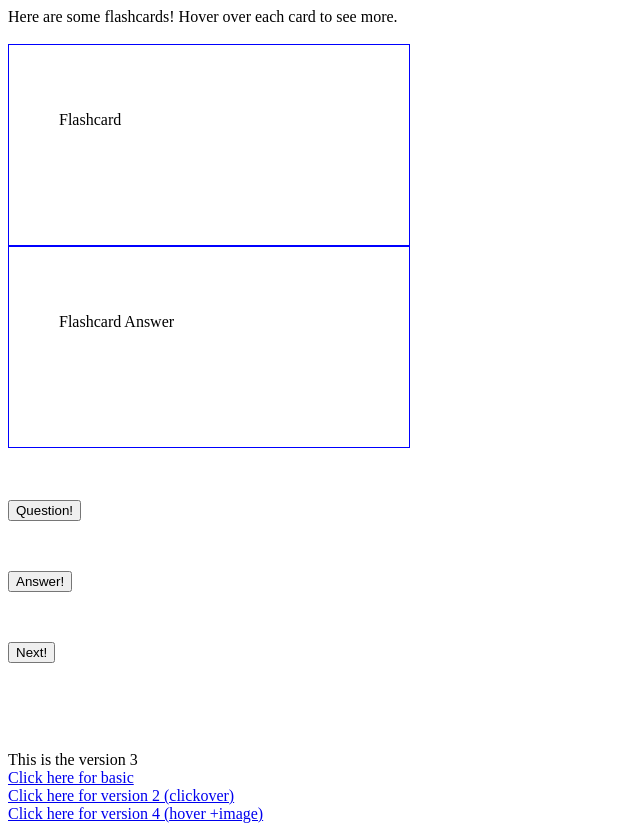
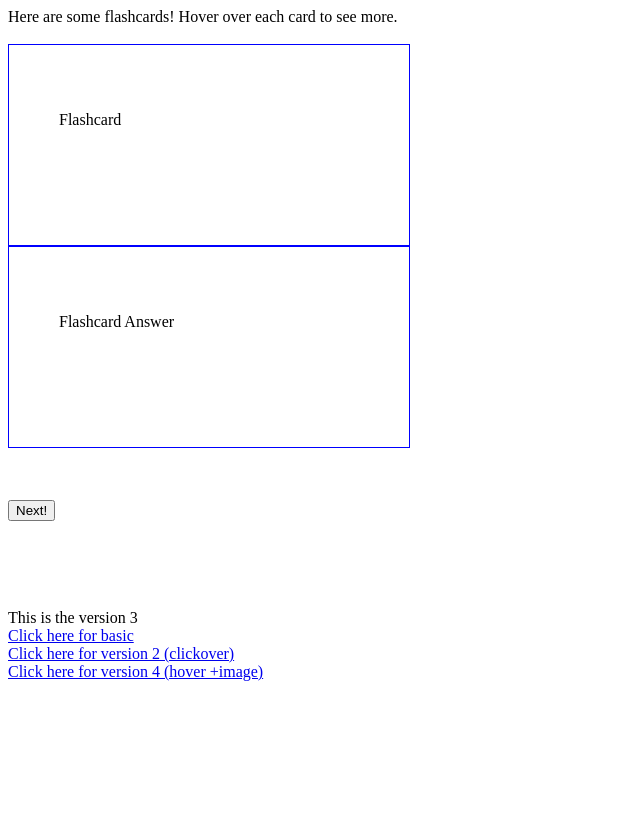
Before and after one commit to cjlim1092/cjlim1092.github.io, a plain HTML site: page flashcards/v3/index.html in a window 1280 px wide. Shown: the whole page, without its empty margins (0-640 px from the left). After the commit the page ends 800 px from the top, so only its background shows below. Drawn offline with Linux system fonts and the light colour scheme.

Commit message:
Update index.html

```diff
--- a/flashcards/v3/index.html
+++ b/flashcards/v3/index.html
@@ -17,8 +17,7 @@
       <p id="displayAnswerHere" onmouseover="getAnswer()"> Flashcard Answer </p>
     </div><br><br>
 
-    <p id="questionButton"><button type="button" onclick="getQuestion()">Question!</button></p><br>
-    <p id="answerButton"><button type="button" onclick="getAnswer()">Answer!</button></p><br>
+
     <p id="nextButton"><button type="button" onclick="getNext()">Next!</button></p>
  <br><br><br><br>
     This is the version 3 <br>
```
